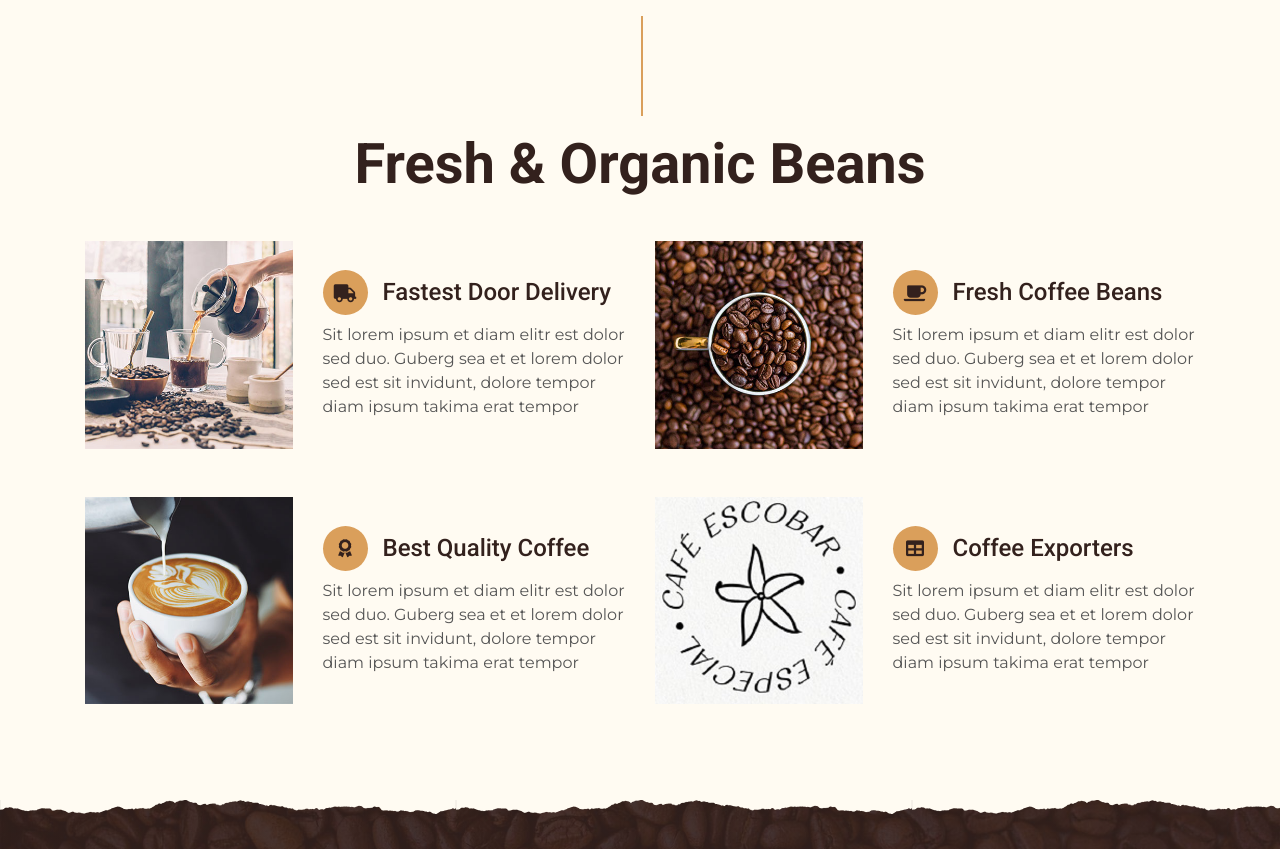
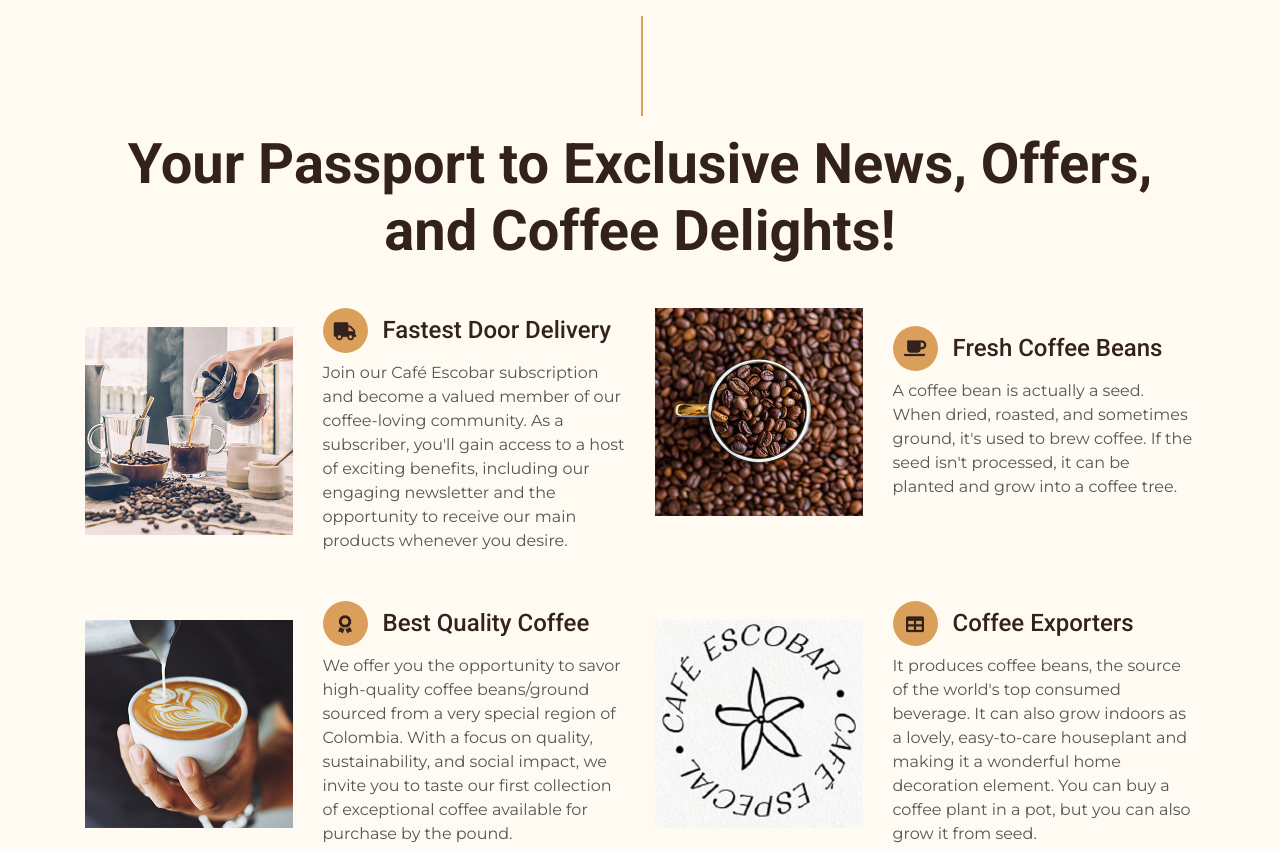
Before and after one commit to SteveEckardt/CafeEscobar, a plain HTML site: page service.html in a window 1280 px wide. Shown: the part 480-1329 px from the top of the page. Drawn offline with nearby package versions, Linux system fonts and the light colour scheme.

Commit message:
Add files via upload

```diff
--- a/service.html
+++ b/service.html
@@ -62,7 +62,7 @@
     <div class="container-fluid pt-5">
         <div class="container">
             <div class="section-title">
-                <h1 class="display-4">Fresh & Organic Beans</h1>
+                <h1 class="display-4">Your Passport to Exclusive News, Offers, and Coffee Delights!</h1>
             </div>
             <div class="row">
                 <div class="col-lg-6 mb-5">
@@ -72,8 +72,7 @@
                         </div>
                         <div class="col-sm-7">
                             <h4><i class="fa fa-truck service-icon"></i>Fastest Door Delivery</h4>
-                            <p class="m-0">Sit lorem ipsum et diam elitr est dolor sed duo. Guberg sea et et lorem dolor sed est sit
-                                invidunt, dolore tempor diam ipsum takima erat tempor</p>
+                            <p class="m-0">Join our Café Escobar subscription and become a valued member of our coffee-loving community. As a subscriber, you'll gain access to a host of exciting benefits, including our engaging newsletter and the opportunity to receive our main products whenever you desire.</p>
                         </div>
                     </div>
                 </div>
@@ -84,8 +83,7 @@
                         </div>
                         <div class="col-sm-7">
                             <h4><i class="fa fa-coffee service-icon"></i>Fresh Coffee Beans</h4>
-                            <p class="m-0">Sit lorem ipsum et diam elitr est dolor sed duo. Guberg sea et et lorem dolor sed est sit
-                                invidunt, dolore tempor diam ipsum takima erat tempor</p>
+                            <p class="m-0"> A coffee bean is actually a seed. When dried, roasted, and sometimes ground, it's used to brew coffee. If the seed isn't processed, it can be planted and grow into a coffee tree.</p>
                         </div>
                     </div>
                 </div>
@@ -96,8 +94,7 @@
                         </div>
                         <div class="col-sm-7">
                             <h4><i class="fa fa-award service-icon"></i>Best Quality Coffee</h4>
-                            <p class="m-0">Sit lorem ipsum et diam elitr est dolor sed duo. Guberg sea et et lorem dolor sed est sit
-                                invidunt, dolore tempor diam ipsum takima erat tempor</p>
+                            <p class="m-0">We offer you the opportunity to savor high-quality coffee beans/ground sourced from a very special region of Colombia. With a focus on quality, sustainability, and social impact, we invite you to taste our first collection of exceptional coffee available for purchase by the pound.</p>
                         </div>
                     </div>
                 </div>
@@ -108,8 +105,7 @@
                         </div>
                         <div class="col-sm-7">
                             <h4><i class="fa fa-table service-icon"></i>Coffee Exporters</h4>
-                            <p class="m-0">Sit lorem ipsum et diam elitr est dolor sed duo. Guberg sea et et lorem dolor sed est sit
-                                invidunt, dolore tempor diam ipsum takima erat tempor</p>
+                            <p class="m-0">It produces coffee beans, the source of the world's top consumed beverage. It can also grow indoors as a lovely, easy-to-care houseplant and making it a wonderful home decoration element. You can buy a coffee plant in a pot, but you can also grow it from seed.</p>
                         </div>
                     </div>
                 </div>
```
